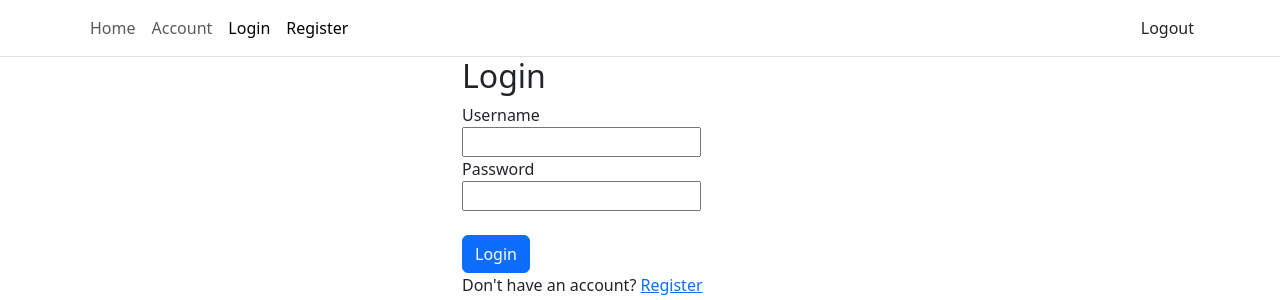
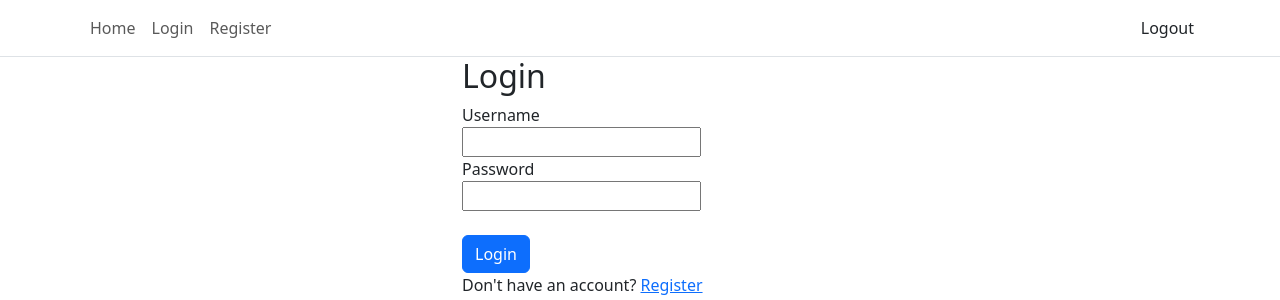
Before and after one commit to TaydenB/group-project-3308, a Node server app: page /login in a window 1280 px wide. Shown: the top 300 px of the page. Run offline with Node 20, Linux system fonts and the light colour scheme; some libraries are stand-ins or nearby versions.

Commit message:
fixed issues with navbar.hbs and added challenge page

```diff
--- a/ProjectSourceCode/index.js
+++ b/ProjectSourceCode/index.js
@@ -72,6 +72,12 @@ app.use(
   })
 );
 
+//sets user variable to be used by handlebars
+app.use((req, res, next) => {
+  res.locals.user = req.session.user;
+  next();
+});
+
 
 // *****************************************************
 // <!-- Section 4 : API Routes -->
@@ -79,6 +85,8 @@ app.use(
 
 app.use('/', require('./routes/auth'));
 app.use('/', require('./routes/profile'));
+app.use('/', require('./routes/challenge'));
+app.use('/', require('./routes/home'));
 
 // *****************************************************
 // <!-- Section 5 : Start Server-->
--- a/ProjectSourceCode/views/partials/nav.hbs
+++ b/ProjectSourceCode/views/partials/nav.hbs
@@ -11,20 +11,25 @@
         <ul class="navbar-nav me-auto">
 
           <li class="nav-item">
-            <a class="nav-link" href="/views/pages/home.hbs">Home</a>
+            <a class="nav-link" href="/home">Home</a>
+          </li>
+          {{#unless user}}
+          <li class="nav-item">
+            <a class="nav-link" href="/login">Login</a>
           </li>
 
           <li class="nav-item">
-            <a class="nav-link {{#if active.profile}}active{{/if}}" href="/views/pages/account.hbs">Account</a>
+            <a class="nav-link" href="/register">Register</a>
           </li>
-
+          {{/unless}}
+          {{#if user}}
           <li class="nav-item">
-            <a class="nav-link {{#unless active.profile}}active{{/unless}}" href="/views/pages/login.hbs">Login</a>
+            <a class="nav-link" href="/views/pages/account.hbs">Account</a>
           </li>
-
           <li class="nav-item">
-            <a class="nav-link {{#unless active.profile}}active{{/unless}}" href="/views/pages/register.hbs">Register</a>
+            <a class="nav-link" href="/challenge">Challenge</a>
           </li>
+          {{/if}}
 
         </ul>
 
```
Also changed, not shown: ProjectSourceCode/routes/challenge.js (added, +17 -0 lines), ProjectSourceCode/routes/home.js (added, +10 -0 lines), ProjectSourceCode/views/pages/challenge.hbs (added).
